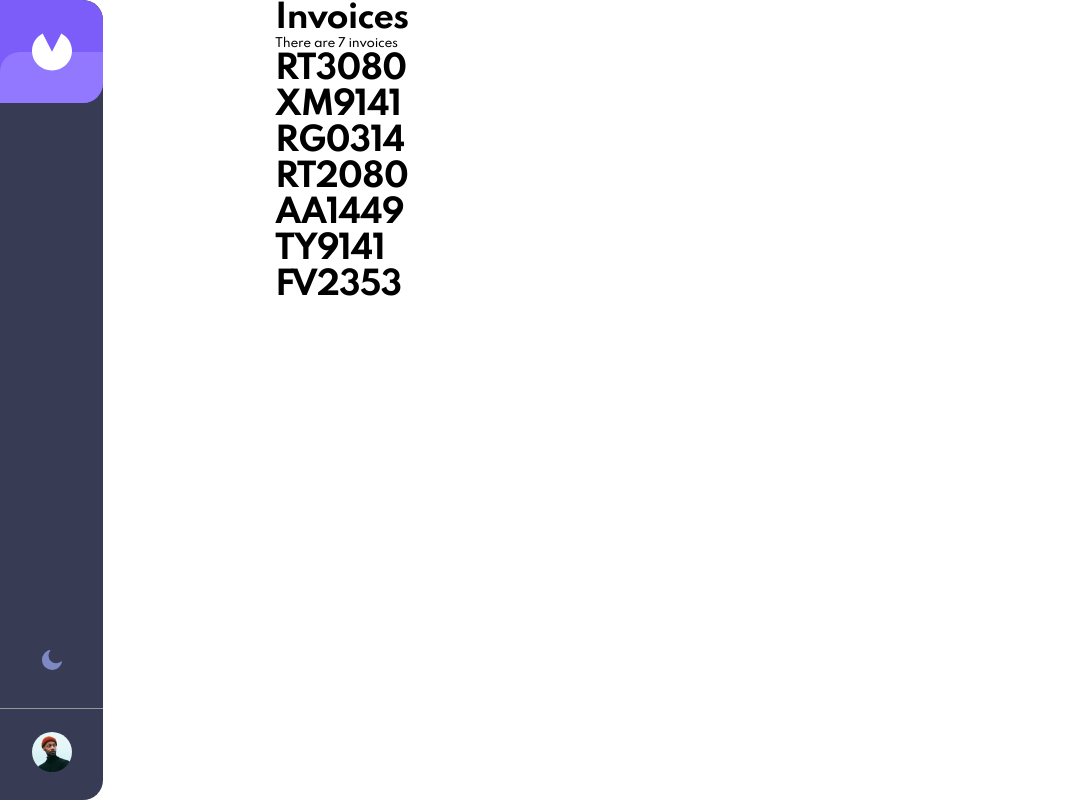
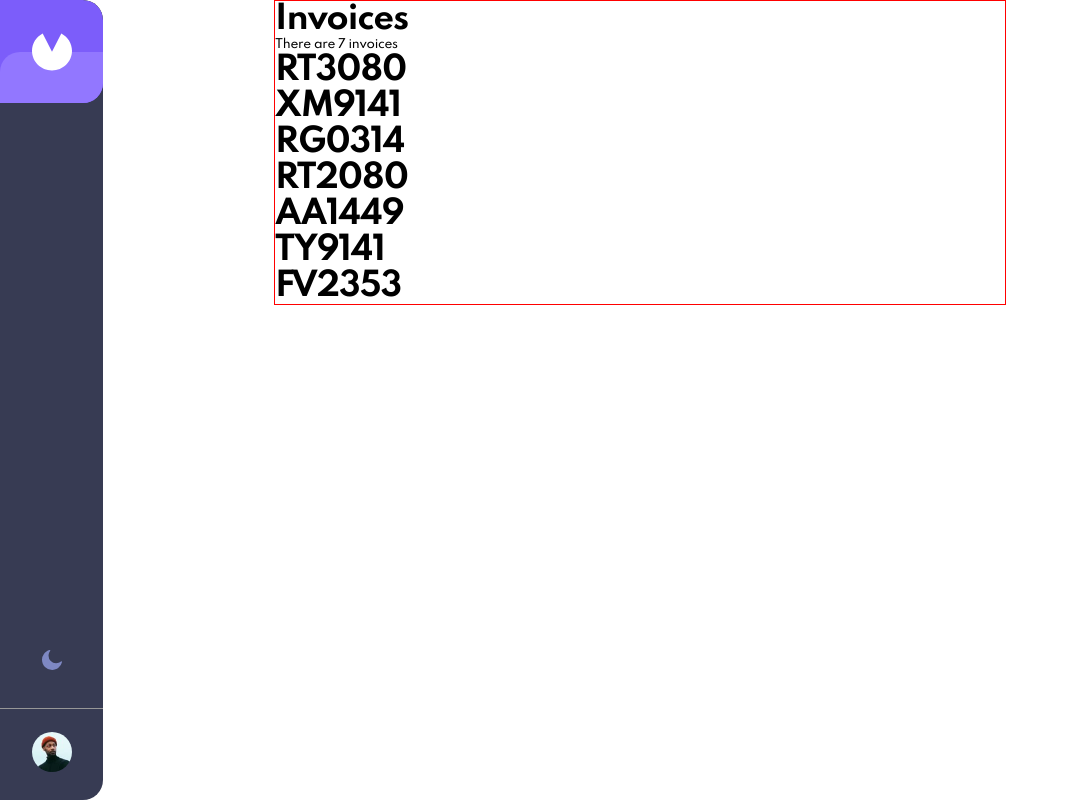
Before and after one commit to nlukic97/react-invoice-app, a React (Create React App) app: page / in a window 1280 px wide. Shown: the whole page, without its empty margins (0-1069 px from the left). Built offline with nearby package versions, Linux system fonts and the light colour scheme.

Commit message:
some changes

```diff
--- a/src/css/App.css
+++ b/src/css/App.css
@@ -55,8 +55,9 @@ html.dark-theme body {
 }
 
 .App {
-  width: 730px;
+  max-width: 730px;
   margin: 0 auto;
+  border: 1px solid red;
 }
 
 button.btn {
--- a/src/scss/imports/_layout.scss
+++ b/src/scss/imports/_layout.scss
@@ -14,6 +14,8 @@ html.dark-theme body {
 
 .App {
     // margin-left: 103px;
-    width: 730px;
+    max-width: 730px;
+    // max-width: 50; //combine this somehow
     margin: 0 auto;
+    border: 1px solid red;
 }
```
Also changed, not shown: 1 other file (tests, documents, lock files or other folders).
